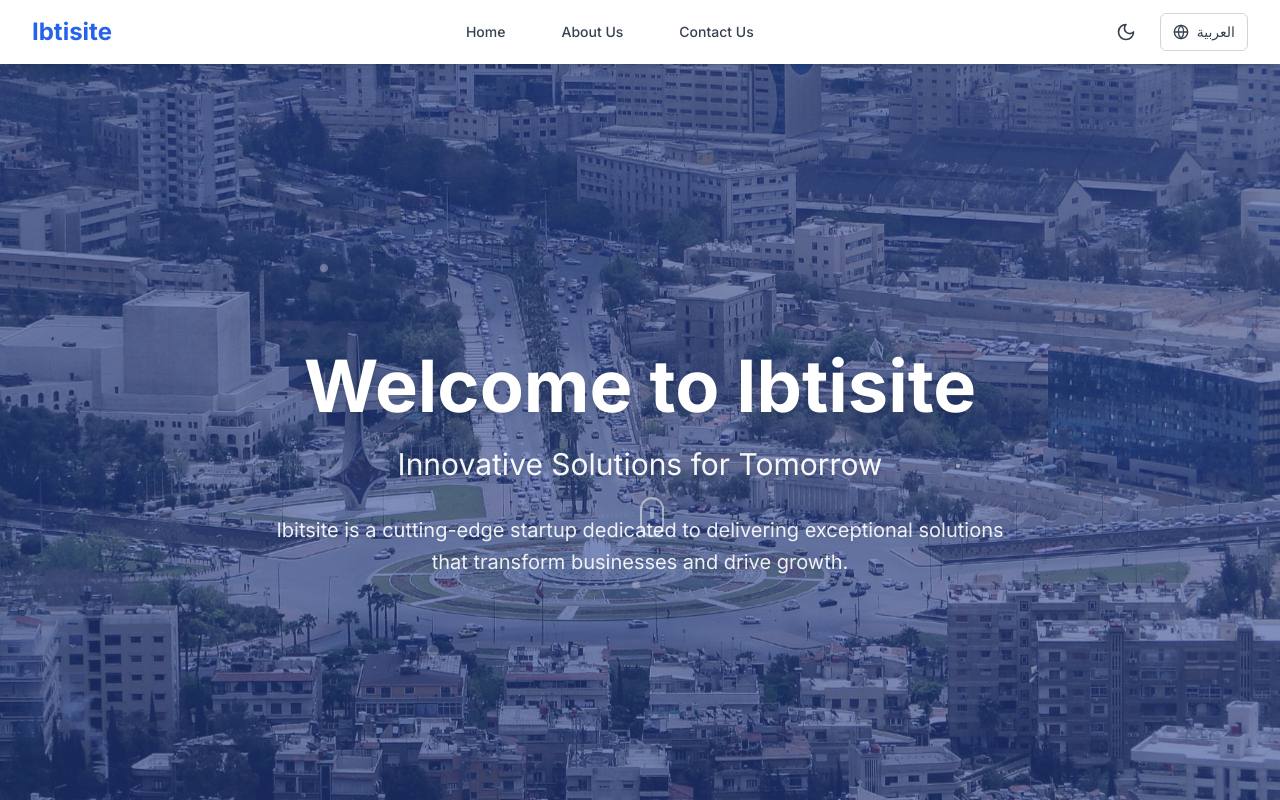
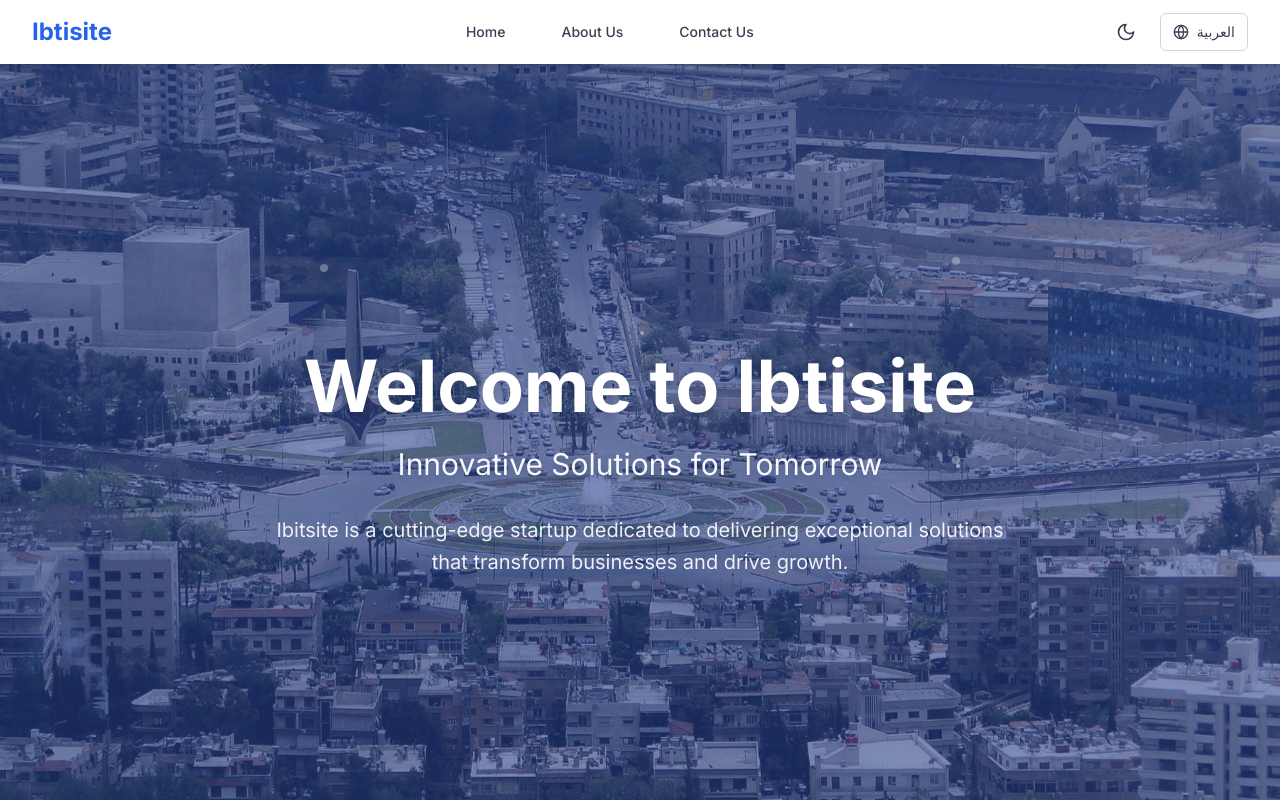
Before and after one commit to AbdullahAlz/etismoc, a Next.js app: page /en in a window 1280 px wide. Shown: the top 800 px of the page. Built offline with nearby package versions, Linux system fonts and the light colour scheme.

Commit message:
manually added questionable transparency and fixed bg

```diff
--- a/src/app/[locale]/page.tsx
+++ b/src/app/[locale]/page.tsx
@@ -30,17 +30,19 @@ export default function HomePage() {
 
   return (
     <div className={`bg-white dark:bg-gray-900 transition-colors ${isRTL ? 'rtl' : 'ltr'}`}>
-      {/* Hero Section with Sliding Background */}
+      {/* Hero Section with Fixed Background */}
       <section className="relative min-h-screen flex items-center justify-center overflow-hidden">
-        {/* Animated Background */}
+        {/* Fixed Background */}
         <div className="absolute inset-0 bg-gradient-to-br from-primary-900/95 to-blue-900/95 dark:from-gray-900/98 dark:to-gray-800/98">
         <div
-            className="absolute inset-0 opacity-40 bg-cover bg-center animate-slide"
+          className="fixed inset-0 opacity-40 bg-cover bg-center animate-slide"
           style={{
             backgroundImage: `url('${getAssetPath('/background.jpg')}')`,
-              animation: 'slide 20s ease-in-out infinite alternate'
+            animation: 'slide 20s ease-in-out infinite alternate',
+            backgroundAttachment: 'fixed'
           }}
         />
+        {/* Gradient Overlay */}
         </div>
 
         {/* Content */}
@@ -55,14 +57,14 @@ export default function HomePage() {
             {t('home.description')}
           </p>
 
-          {/* Scroll Indicator with 3-second delay */}
-          {showScrollIndicator && (
+
+          {/* {showScrollIndicator && (
             <div className="absolute bottom-8 left-1/2 transform -translate-x-1/2 animate-bounce">
               <div className="w-6 h-10 border-2 border-white/50 rounded-full flex justify-center">
                 <div className="w-1 h-3 bg-white/70 rounded-full mt-2 animate-pulse"></div>
               </div>
             </div>
-          )}
+          )} */}
         </div>
 
         {/* Floating Elements */}
@@ -72,27 +74,32 @@ export default function HomePage() {
           <div className="absolute bottom-1/4 left-1/3 w-3 h-3 bg-white/20 rounded-full animate-float" style={{ animationDelay: '2s' }}></div>
           <div className="absolute top-1/2 right-1/4 w-1 h-1 bg-white/50 rounded-full animate-float" style={{ animationDelay: '3s' }}></div>
           <div className="absolute bottom-1/3 right-1/2 w-2 h-2 bg-white/25 rounded-full animate-float" style={{ animationDelay: '4s' }}></div>
+          <div className="absolute top-1/4 right-1/4 w-2 h-2 bg-white/30 rounded-full animate-float" style={{ animationDelay: '5s' }}></div>
+          <div className="absolute bottom-1/4 left-1/2 w-3 h-3 bg-white/20 rounded-full animate-float" style={{ animationDelay: '6s' }}></div>
+          <div className="absolute top-1/3 left-1/2 w-1 h-1 bg-white/40 rounded-full animate-float" style={{ animationDelay: '7s' }}></div>
+          <div className="absolute bottom-1/2 right-1/4 w-2 h-2 bg-white/30 rounded-full animate-float" style={{ animationDelay: '8s' }}></div>
+
         </div>
       </section>
 
       {/* Features Section */}
-      <section className="py-20 bg-white dark:bg-gray-900">
-        <div className="max-w-7xl mx-auto px-4 sm:px-6 lg:px-8">
+      <section className="py-20 bg-white dark:bg-gray-900 opacity-99 dark:opacity-99">
+        <div className="max-w-7xl mx-auto px-4 sm:px-6 lg:px-8 opacity-95 dark:opacity-95">
           <div className="text-center mb-16">
             <h2 className="text-3xl md:text-4xl font-bold text-gray-900 dark:text-white mb-4">
               {isRTL ? 'لماذا تختار إبتيسايت؟' : 'Why Choose Ibtisite?'}
             </h2>
             <p className="text-lg text-gray-600 dark:text-gray-300 max-w-2xl mx-auto">
-              {isRTL ?
-                'نحن نقدم حلولاً مبتكرة ومتطورة تلبي احتياجات عملائنا وتحقق أهدافهم' :
-                'We provide innovative and advanced solutions that meet our clients\' needs and achieve their goals'
+              {isRTL
+                ? 'نحن نقدم حلولاً مبتكرة ومتطورة تلبي احتياجات عملائنا وتحقق أهدافهم'
+                : 'We provide innovative and advanced solutions that meet our clients\' needs and achieve their goals'
               }
             </p>
           </div>
 
-          <div className="grid grid-cols-1 md:grid-cols-3 gap-8">
+          <div className="grid grid-cols-1 md:grid-cols-3 gap-8 ">
             {features.map((feature, index) => (
-              <div key={index} className="text-center p-6 rounded-lg hover:shadow-lg dark:hover:shadow-gray-700/50 transition-shadow">
+            <div className="group text-center p-6 rounded-lg transition-all hover:shadow-lg dark:hover:shadow-gray-600/50 bg-gray-100/100 dark:bg-gray-800/100">
               <div className="flex justify-center mb-4">
                 {getIconForFeature(index)}
               </div>
@@ -103,14 +110,16 @@ export default function HomePage() {
                 {feature.description[locale]}
               </p>
             </div>
+
             ))}
           </div>
         </div>
       </section>
 
+
       {/* Services/Skills Section */}
       <section className="py-20 bg-gray-50 dark:bg-gray-800">
-        <div className="max-w-7xl mx-auto px-4 sm:px-6 lg:px-8">
+        <div className="max-w-7xl mx-auto px-4 sm:px-6 lg:px-8 opacity-95 dark:opacity-95">
           <div className="text-center mb-16">
             <h2 className="text-3xl md:text-4xl font-bold text-gray-900 dark:text-white mb-4">
               {isRTL ? 'خدماتنا' : 'Our Services'}
@@ -166,8 +175,7 @@ export default function HomePage() {
         </div>
       </section>
 
-      {/* CTA Section */}
-      <section className="py-20 bg-primary-600 dark:bg-primary-700">
+      <section className="py-20 bg-primary-600 dark:bg-primary-700 opacity-99">
         <div className="max-w-7xl mx-auto px-4 sm:px-6 lg:px-8 text-center">
           <h2 className="text-3xl md:text-4xl font-bold text-white mb-4">
             {isRTL ? 'هل أنت مستعد للبدء؟' : 'Ready to Get Started?'}
--- a/src/app/globals.css
+++ b/src/app/globals.css
@@ -69,3 +69,7 @@ body {
 .animate-float {
   animation: float 3s ease-in-out infinite;
 }
+
+.opacity-99 {
+  opacity: 0.99;
+}
--- a/src/components/Footer.tsx
+++ b/src/components/Footer.tsx
@@ -9,8 +9,8 @@ const Footer = () => {
   const isRTL = locale === 'ar';
 
   return (
-    <footer className={`bg-gray-900 dark:bg-gray-950 text-white transition-colors ${isRTL ? 'rtl' : 'ltr'}`}>
-      <div className="max-w-7xl mx-auto px-4 sm:px-6 lg:px-8 py-12">
+    <footer className={`bg-gray-900 dark:bg-gray-950 text-white transition-colors opacity-99 ${isRTL ? 'rtl' : 'ltr'}`}>
+      <div className="max-w-7xl mx-auto px-4 sm:px-6 lg:px-8 py-12 ">
         <div className="grid grid-cols-1 md:grid-cols-4 gap-8">
           {/* Company Info */}
           <div className="col-span-1 md:col-span-2">
```
Also changed, not shown: public/background.jpg. Lines whose indentation alone changed are shown as unchanged.
